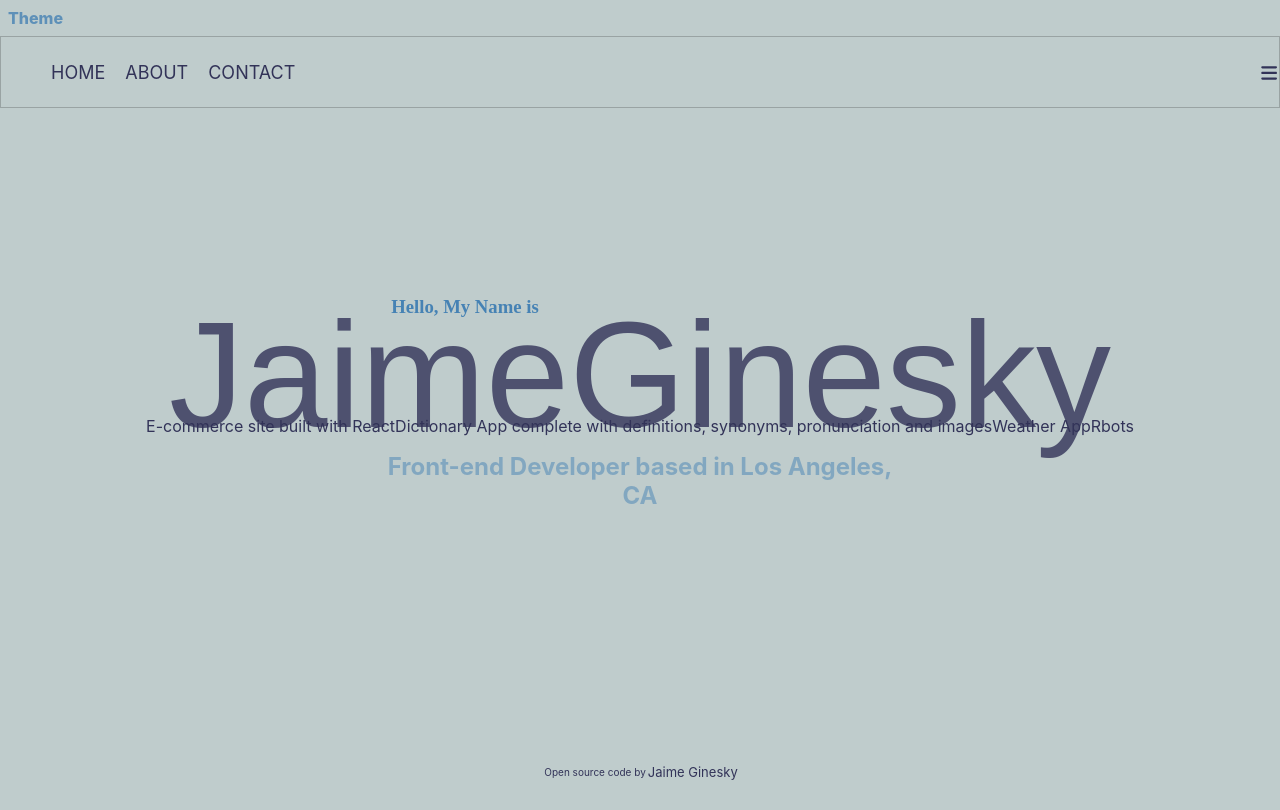
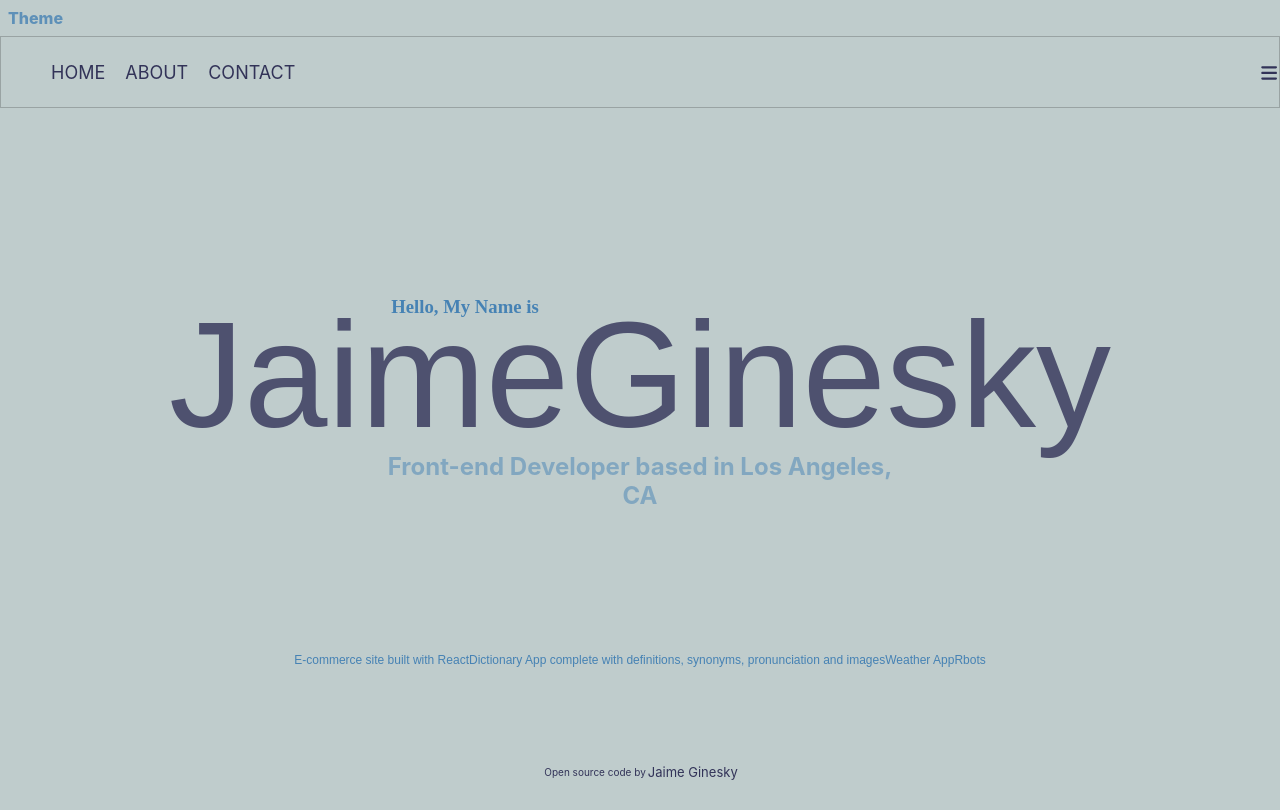
Before and after one commit to Jaime-Ginesky/jgreactwebsite, a React (Create React App) app: page / in a window 1280 px wide. Built offline with nearby package versions, Linux system fonts and the light colour scheme.

Commit message:
styled projects griand started category itemsnclear

```diff
--- a/src/components/category-menu-item/category-menu-item.component.js
+++ b/src/components/category-menu-item/category-menu-item.component.js
@@ -1,13 +1,15 @@
 import { Fragment } from 'react';
-
+import { CategoryContainer } from './category-menu-item.styles'
 
 const CategoryMenuItem = ({ category }) => {
     const { id, title, description } = category;
 
     return(
         <Fragment>
+            <CategoryContainer>
         <title>{title}</title>
         <p>{description}</p>
+        </CategoryContainer>
         </Fragment>
     )
 }
--- /dev/null
+++ b/src/components/category-menu-item/category-menu-item.styles.js
@@ -0,0 +1,19 @@
+import styled from "styled-components";
+
+export const CategoryContainer = styled.div`
+   title {
+    color: #323358;
+    text-align: center;
+    font-family: "Cormorant Garamond", serif;
+    font-size: 20px;
+   }
+
+   p {
+    font-family: "Poppins", sans-serif;
+    font-size: 12px;
+    line-height: 2;
+    color: steelblue;
+    text-align: center;
+    border-radius: 4px;
+   }
+`
--- a/src/components/projects/projects.component.js
+++ b/src/components/projects/projects.component.js
@@ -1,5 +1,5 @@
 import CategoryMenuItem  from '../category-menu-item/category-menu-item.component';
-import { ProjectContainer, Container } from '../projects/projects.styles';
+import { Box, ProjectContainer, Container } from '../projects/projects.styles';
 
 const categories = [
     {
@@ -26,6 +26,7 @@ const categories = [
 
    const ProjectMenu = () => {
     return (
+      <Box>
        <ProjectContainer>
         <Container>
           {categories.map((category) => (
@@ -44,6 +45,7 @@ const categories = [
           ))}
           </Container>
           </ProjectContainer>
+          </Box>
 
     )
   }
--- a/src/components/projects/projects.styles.js
+++ b/src/components/projects/projects.styles.js
@@ -1,12 +1,25 @@
 import styled from 'styled-components';
+
+export const Box = styled.div`
+
+padding: 80 px 60px;
+   position: absolute;
+   bottom: 100px;
+   top: 500px;
+   width: 100%;
+
+   @media (max-width: 1000px) {
+    padding: 70px 30px;
+   }
+`
 
 export const ProjectContainer = styled.div`
 
-  position: relative;
-  display: grid;
-  align content: center;
-  max-height: 100vh;
-  width: 100%;
+  display: grid:
+  grid-template-columns: 1fr 1fr;
+  align-content: center;
+  height:300px;
+  margin: 10px;
 `
 export const Container = styled.div`
   display: flex;
--- a/src/routes/home/home.component.js
+++ b/src/routes/home/home.component.js
@@ -16,9 +16,9 @@ return(
         <h2>Front-end Developer based in Los Angeles, CA</h2>
         </SlideDown>
      <Outlet />
-     </MainContainer>
     <ProjectMenu />
      <Footer />
+     </MainContainer>
     </Fragment>
 )
 }
--- a/src/routes/home/home.styles.js
+++ b/src/routes/home/home.styles.js
@@ -1,18 +1,17 @@
 import styled from 'styled-components';
 
 
-  export const Wrapper = styled.div`
-     display: grid;
-     grid-template-columns: repeat(3, 1fr);
-     gap: 5px;
-     grid-auto-rows: minmax(100px, auto);
-  `;
+  // export const Wrapper = styled.div`
+  //    display: grid;
+  //    grid-template-columns: repeat(3, 1fr);
+  //    gap: 5px;
+  //    grid-auto-rows: minmax(100px, auto);
+  // `;
 
   export const MainContainer = styled.div`
 
-      grid-row: 1;
-      grid-column: 2;
-    // display: grid;
+
+
     // grid-template-columns: 50px 50px 50px 50px;
     // grid-template-rows: auto;
     // grid-template-areas:
```
